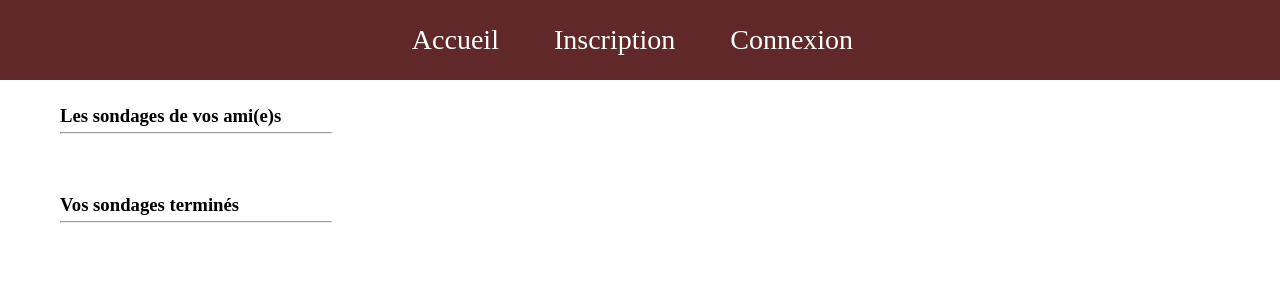
After one commit to SamyMahmoudi/Evaluation_SQL-POO-AJAX, a PHP site: page /App/View/AccueilSondView.php in a window 1280 px wide. The commit adds this page. Shown: the top 300 px of the page. Run offline with PHP 8.4, Linux system fonts and the light colour scheme; the template is opened without the code that fills it, so the values that code supplies are empty.

Commit message:
acceuil sondage trié

```diff
--- a/App/Model/AmisModel.php
+++ b/App/Model/AmisModel.php
@@ -19,7 +19,7 @@ class AmisModel extends Database{
 
     public function ListFriends()
     {
-        $listFriends = $this->pdo->prepare("SELECT * FROM t_users INNER JOIN t_friends WHERE (friend_id_one = user_id OR friend_id_two = user_id) AND (friend_id_one = :user_one OR friend_id_two = :user_two)");
+        $listFriends = $this->pdo->prepare("SELECT * FROM t_users INNER JOIN t_sondage INNER JOIN t_friends WHERE (friend_id_one = user_id OR friend_id_two = user_id) AND (friend_id_one = :user_one OR friend_id_two = :user_two)");
         $listFriends->execute([
             ":user_one" => $_SESSION['userId'],
             ":user_two" => $_SESSION['userId']
--- /dev/null
+++ b/App/View/AccueilSondView.php
@@ -0,0 +1,60 @@
+<!DOCTYPE html>
+<html lang="fr">
+<head>
+    <meta charset="UTF-8">
+    <meta name="viewport" content="width=device-width, initial-scale=1.0">
+    <title>Acceuil</title>
+    <link rel="stylesheet" href="css/accueilSond.css">
+</head>
+<body>
+    <nav class="nav-form">
+        <ul>
+            <li>
+                <a href="index.php?">Accueil</a>
+            </li>
+            <li>
+                <a href="index.php?page=inscription">Inscription</a>
+            </li>
+            <li>
+                <a href="index.php?page=connexion">Connexion</a>
+            </li>
+        </ul>
+    </nav>
+    <main>
+        <section>
+            <h3>Les sondages de vos ami(e)s</h3>
+            <hr align="left">
+            <div id="Sondages">
+                    <?php foreach($sondages as $sondage):
+                        if($sondage->user_id !=  $_SESSION['userId']){ ?>
+                        <a href="index.php?page=sondage" >
+                        <article>
+                        <h4><?= htmlspecialchars($sondage->sondage_titre) ?></h4>
+                        <p>temps restant : <?= htmlspecialchars($sondage->sondage_temps) ?></p>
+                        <p>De : <?= htmlspecialchars($sondage->user_name) ?></p>
+                        </article>
+                        </a>
+                        <?php }endforeach  ?>
+
+            </div>
+        </section>
+        <section>
+            <h3>Vos sondages terminés</h3>
+            <hr align="left">
+            <div id="Sondages">
+                    <?php foreach($sondages as $sondage):
+                        if($sondage->user_id ==  $_SESSION['userId'] AND $sondage->sondage_statut == "termine"){ ?>
+                        <a href="index.php?page=sondage" >
+                        <article>
+                        <h4><?= htmlspecialchars($sondage->sondage_titre) ?></h4>
+                        <p>temps restant : <?= htmlspecialchars($sondage->sondage_temps) ?></p>
+                        <p>De : <?= htmlspecialchars($sondage->user_name) ?></p>
+                        </article>
+                        </a>
+                        <?php }endforeach  ?>
+
+            </div>
+        </section>
+    </main>
+</body>
+</html>
--- /dev/null
+++ b/Public/css/accueilSond.css
@@ -0,0 +1,66 @@
+*{
+    margin: 0;
+    padding: 0;
+}
+.nav-form {
+    height: 10vh;
+    width: 100%;
+    background-color: rgb(96, 40, 40);
+}
+
+.nav-form ul {
+    width: 100%;
+    height: 100%;
+    display: flex;
+    justify-content: center;
+    align-items: center;
+    list-style: none;
+}
+
+.nav-form ul li {
+    padding: 0px 20px;
+}
+
+.nav-form ul li a {
+    text-decoration: none;
+    font-size: 28px;
+    color: white;
+}
+
+.nav-form ul li a:hover {
+    color: rgb(205, 253, 156);
+    border-bottom: 2px solid rgb(205, 253, 156);
+}
+#Sondages{
+    display: flex;
+    justify-content: space-around;
+    flex-wrap: wrap;
+    justify-content: left;
+}
+a{
+    width: auto;
+    text-decoration: none;
+    margin-right: 15px;
+}
+h3{
+    margin-bottom: 5px;
+    margin-top: 25px;
+}
+hr{
+    width: 270px;
+    background-color: black;
+    margin-bottom: 35px;
+}
+section{
+    margin-left: 60px;
+    margin-right: 60px;
+}
+article{
+    width: 150px;
+    background-color: grey;
+    padding: 15px;
+    color: white;
+    text-align: center;
+    margin: 0;
+    margin-bottom: 15px;
+}
--- a/Router.php
+++ b/Router.php
@@ -6,6 +6,7 @@ use App\Controller\AccueilController;
 use App\Controller\ConnexionController;
 use App\Controller\InscriptionController;
 use App\Controller\CreaSondController;
+use App\Controller\AccueilSondController;
 
 if(array_key_exists("page",$_GET))
 {
@@ -40,6 +41,10 @@ if(array_key_exists("page",$_GET))
             $controller = new CreaSondController();
             $controller->CreaSond();
             break;
+        case 'AccueilSondage'  :
+            $controller = new AccueilSondController();
+            $controller->render();
+            break;
         case 'Brouillon'  :
             require "App\View\SondagebrouillonView.php" ;
             break;
```
Also changed, not shown: App/Controller/AccueilSondController.php (added, +23 -0 lines), App/Model/AccueilSondModel.php (added, +22 -0 lines).
